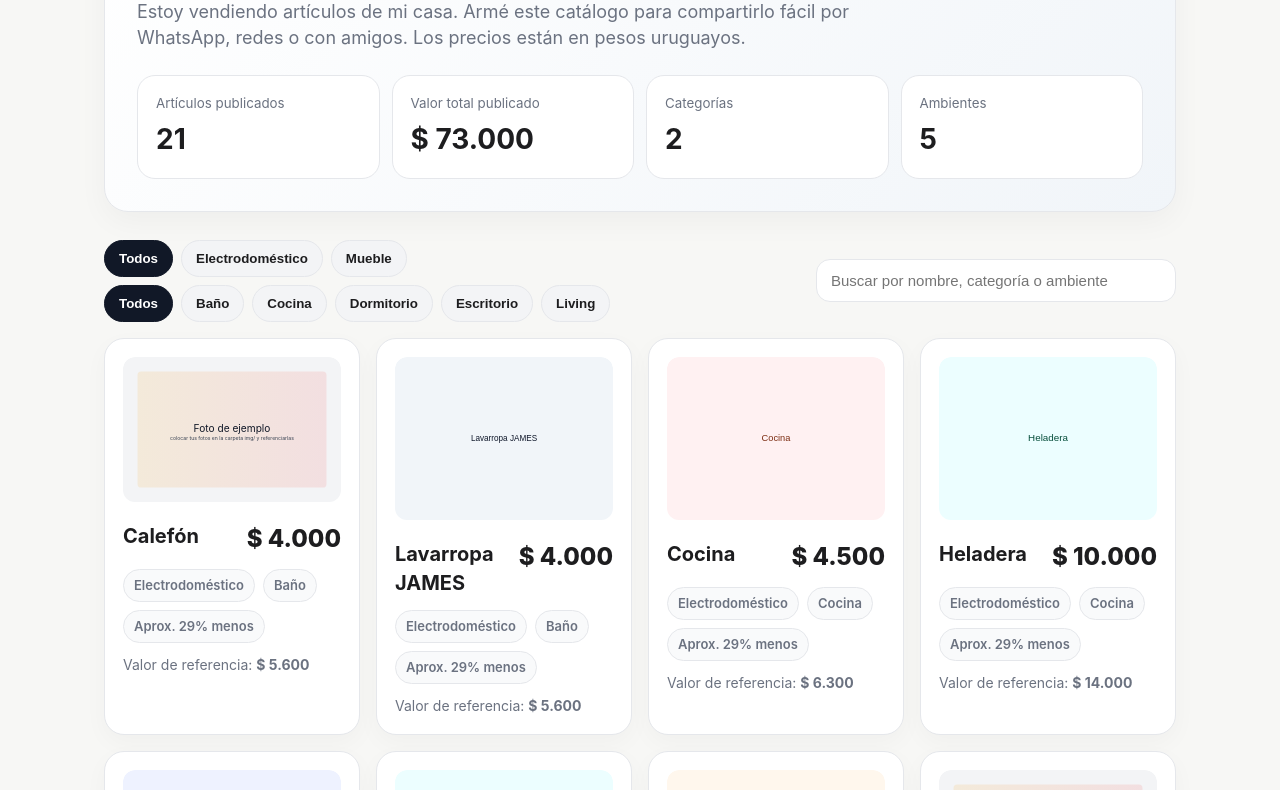
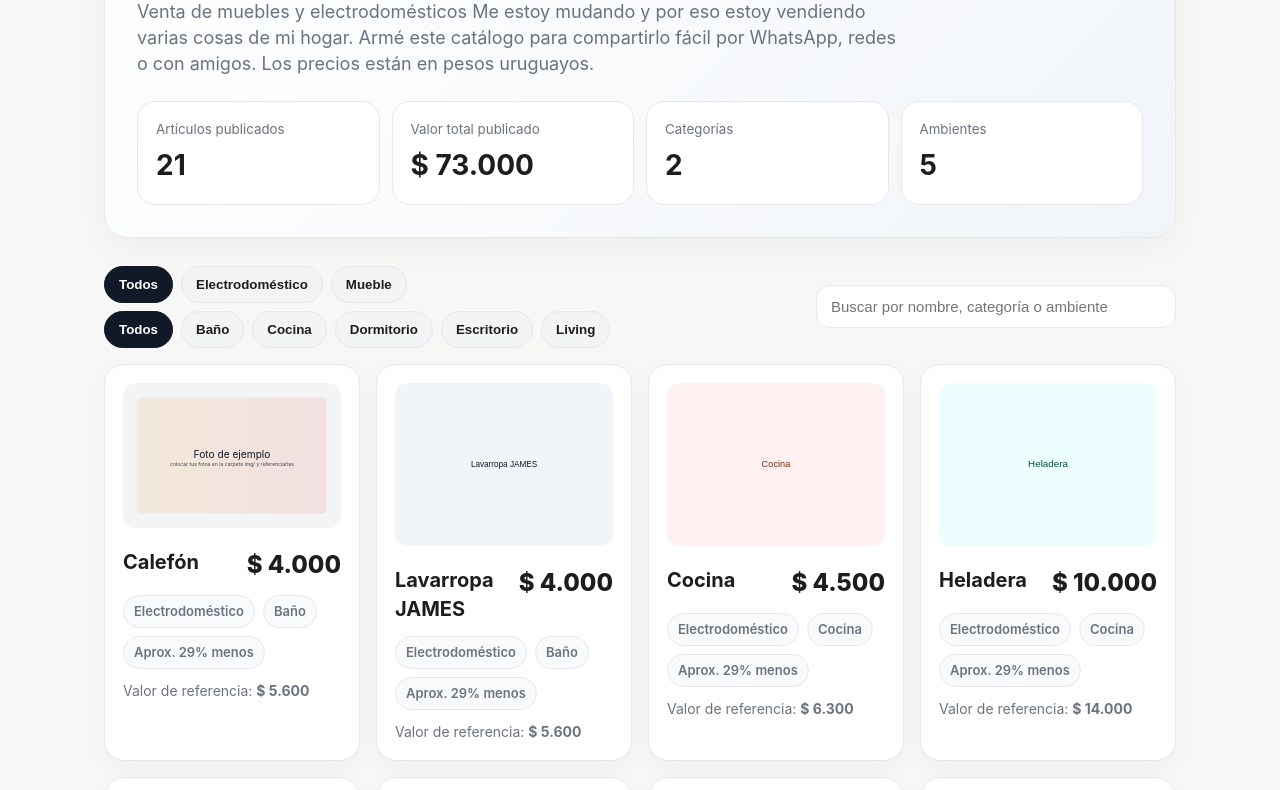
Before and after one commit to juliancardozo/vendo.uy, a website: page index.html in a window 1280 px wide. Shown: the part 131-921 px from the top of the page. Drawn offline with Linux system fonts and the light colour scheme.

Commit message:
mejorar el texto

```diff
--- a/index.html
+++ b/index.html
@@ -176,7 +176,10 @@
   <div class="wrap">
     <section class="hero">
       <h1>Venta de muebles y electrodomésticos</h1>
-      <p class="subtitle">Estoy vendiendo artículos de mi casa. Armé este catálogo para compartirlo fácil por WhatsApp, redes o con amigos. Los precios están en pesos uruguayos.</p>
+      <p class="subtitle">Venta de muebles y electrodomésticos
+Me estoy mudando y por eso estoy vendiendo varias cosas de mi hogar.
+Armé este catálogo para compartirlo fácil por WhatsApp, redes o con amigos.
+Los precios están en pesos uruguayos.</p>
       <div class="stats">
         <div class="stat"><small>Artículos publicados</small><strong id="totalItems">0</strong></div>
         <div class="stat"><small>Valor total publicado</small><strong id="totalPrice">$ 0</strong></div>
```
